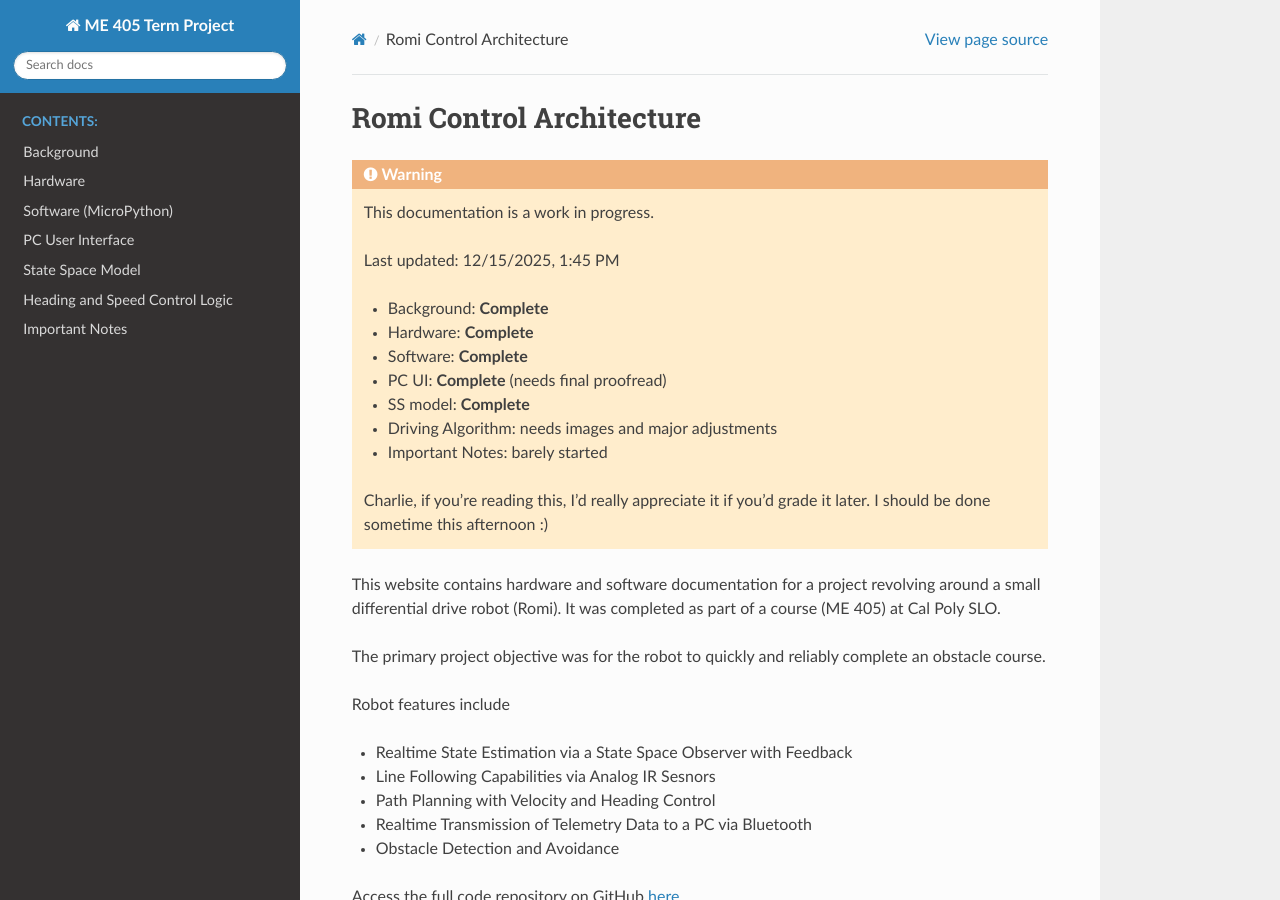
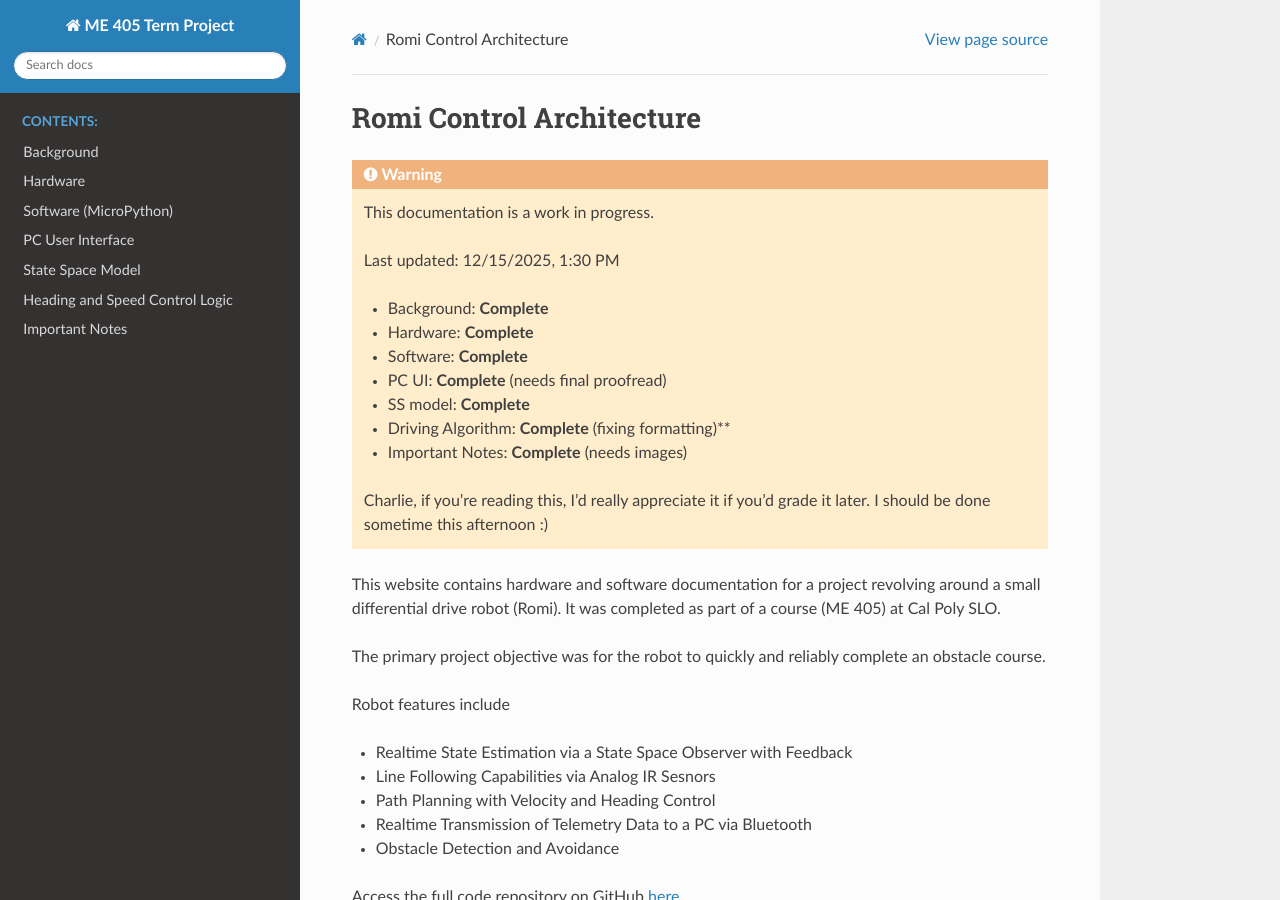
Before and after one commit to andrewthegr8/Term-Project-ME-405, a Sphinx documentation site: the page built from docs/source/index.rst, in a window 1280 px wide and 900 px high. Built offline with Sphinx 7.4.7 and the Read the Docs theme 3.1.0, drawn with Linux system fonts in a browser that asks for light colours; comment, search, counter and statistics services are not loaded.

```diff
--- a/docs/source/drivingalgorithm.rst
+++ b/docs/source/drivingalgorithm.rst
@@ -100,12 +100,12 @@
 approaching closely spaced points. To address this, the controller adjusts
 speed based on two primary factors:
 
-1. **Heading Accuracy**
+1. **Heading Accuracy** -
    When :math:`\alpha` is large (i.e., Romi is not well aligned), forward speed
    is reduced so Romi turns rather than drifting off course. As alignment
    improves, speed increases.
 
-2. **Distance to the Target**
+2. **Distance to the Target** -
    As Romi approaches a waypoint, speed is gradually reduced. This prevents
    overshooting and allows smoother transitions when the next waypoint becomes
    active.
--- a/docs/source/index.rst
+++ b/docs/source/index.rst
@@ -5,15 +5,15 @@
 
   This documentation is a work in progress.
 
-  Last updated: 12/15/2025, 1:45 PM
+  Last updated: 12/15/2025, 1:30 PM
 
   - Background: **Complete**
   - Hardware: **Complete**
   - Software: **Complete**
   - PC UI: **Complete** (needs final proofread)
   - SS model: **Complete**
-  - Driving Algorithm: needs images and major adjustments
-  - Important Notes: barely started
+  - Driving Algorithm: **Complete** (fixing formatting)**
+  - Important Notes: **Complete** (needs images)
 
   Charlie, if you're reading this, I'd really appreciate it
   if you'd grade it later. I should be done sometime this afternoon :)
```
Also changed, not shown: other parts of docs/source/drivingalgorithm.rst (+1 -1 lines), docs/source/hardware.rst (+9 -0 lines), docs/source/importantnotes.rst (+14 -12 lines), docs/source/images/romilabeled.jpg (added), 1 other file.
